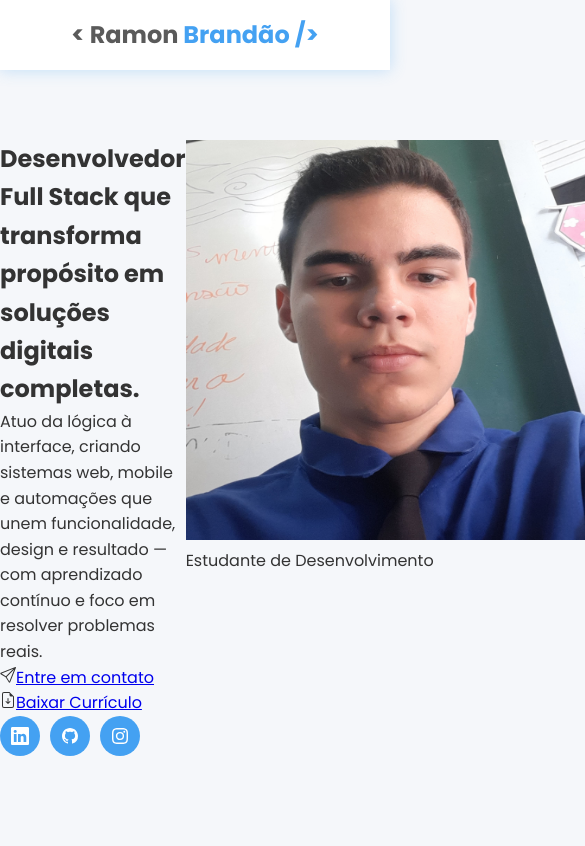
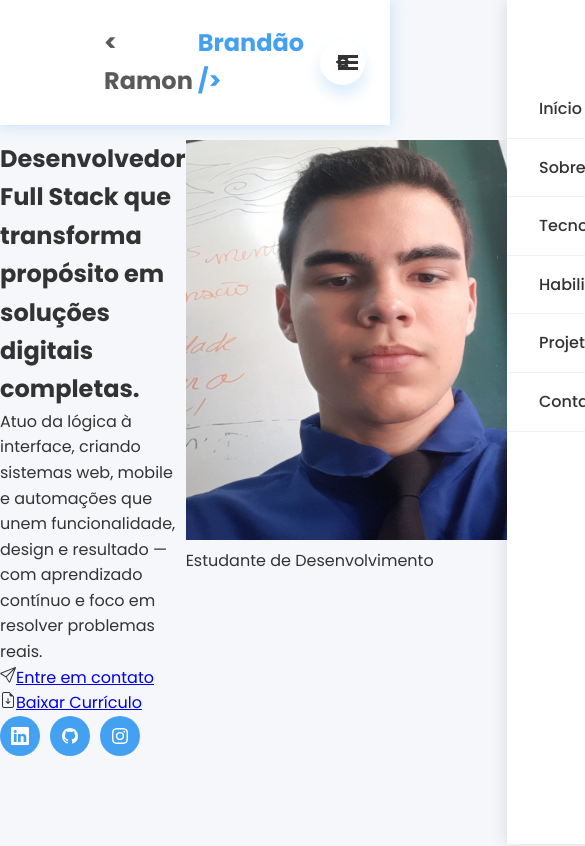
Before and after one commit to Ramon-24/Ramon_brandao, a Next.js app in the folder portifolio-ramon_brandao/: page / in a window 390 px wide. Shown: the top 846 px of the page, 585 px wide, since content can reach past the window. Built offline with nearby package versions, Linux system fonts and the light colour scheme.

Commit message:
Menu feito na nav

```diff
--- a/portifolio-ramon_brandao/src/app/Components/Components.css/Habilidades.css
+++ b/portifolio-ramon_brandao/src/app/Components/Components.css/Habilidades.css
@@ -7,7 +7,7 @@
  */
 .habilidades-scroll-cards {
     position: relative;
-    /* overflow: hidden; */
+    overflow-x: auto;
     padding: 0 65px 0 50px;
     background-color: var(--color-background);
 }
@@ -21,11 +21,11 @@
  * - Scroll snap para melhor experiência mobile
  */
 .habilidades-scroll {
+    display: flex;
+    gap: 4px;
+    overflow-x: auto;
+    scroll-snap-type: x mandatory;
     padding: 20px 0;
-    display: flex;
-    gap: 15px;
-    overflow-x: visible;
-    scroll-snap-type: x mandatory;
     scrollbar-width: none;
     /* Esconde a barra de scroll no Firefox */
     -ms-overflow-style: none;
@@ -47,11 +47,13 @@
  * - Transição suave para efeitos hover
  */
 .habilidade-card {
+    max-width: 336px;
     min-width: 250px;
     background-color: var(--color-card-background);
     box-shadow: var(--effect-lg);
     border-radius: 16px;
     padding: 20px;
+    margin-left: 10px;
     scroll-snap-align: start;
     transition: all 0.3s ease;
     cursor: pointer;
--- a/portifolio-ramon_brandao/src/app/Components/Components.css/Navegacao.css
+++ b/portifolio-ramon_brandao/src/app/Components/Components.css/Navegacao.css
@@ -1,12 +1,4 @@
-/**
- * BARRA DE NAVEGAÇÃO PRINCIPAL
- *
- * Barra fixa no topo da página com:
- * - Logo/identidade à esquerda
- * - Links de navegação à direita
- * - Efeitos de hover suaves
- * - Sombra sutil
- */
+/* Estilos existentes do desktop (mantidos exatamente iguais) */
 .nav {
   position: fixed;
   display: flex;
@@ -16,51 +8,36 @@
   background: var(--color-card-background);
   box-shadow: var(--effect-glow);
   width: 100vw;
-  z-index: 1000; /* Garante que fique acima de outros elementos */
+  z-index: 1000;
   top: 0;
   left: 0;
 }
 
-/**
- * LADO ESQUERDO DA NAVEGAÇÃO (LOGO/IDENTIDADE)
- *
- * Contém o logo e nome do site
- * - Alinhamento centralizado
- * - Espaçamento interno
- * - Efeito de hover suave
- */
 .nav-esquerda {
-  padding-left: 4.5rem; /* 75px convertido para rem */
-  font-size: 1.2rem; /* 19px convertido para rem */
+  padding-left: 4.5rem;
+  font-size: 1.2rem;
   font-weight: 700;
-  color: var(--color-primary-1); /* Cor escura primária */
   display: flex;
   align-items: center;
-  text-decoration: none;
-  transition: all 0.3s ease;
-  gap: 0.3rem; /* 5px convertido para rem */
+  gap: 0.3rem;
 }
 
-.nav-esquerda:hover {
-  transform: scale(1.05);
-}
-
-/* Partes do logo com cores diferentes */
 .logo1 {
-  color: var(--color-secondary-2); /* Cor secundária */
+  color: var(--color-secondary-2);
+  font-feature-settings: "kern" on;
+  font-variant-ligatures: none;
 }
 
 .logo2 {
-  color: var(--color-accent); /* Cor de destaque */
+  color: var(--color-accent);
 }
 
-/**
- * LADO DIREITO DA NAVEGAÇÃO (LINKS)
- *
- * Contém os links de navegação principais
- * - Espaçamento uniforme entre links
- * - Alinhamento centralizado
- */
+.logo1,
+.logo2 {
+  font-size: 1.5rem;
+  margin: 0;
+}
+
 .nav-direita {
   display: flex;
   align-items: center;
@@ -68,45 +45,25 @@
   padding-right: 2rem;
 }
 
-/**
- * LINKS DE NAVEGAÇÃO
- *
- * Estilo base para cada item de menu
- * - Transição suave para hover
- * - Efeito de sublinhado animado
- */
 .links {
-  font-size: 1rem; /* 16px */
+  font-size: 1rem;
   font-weight: 600;
   transition: all 0.3s ease;
-  position: relative;
   color: var(--color-text-primary);
   text-decoration: none;
+  position: relative;
   padding: 0.5rem 0;
 }
 
-/**
- * ESTADO HOVER DOS LINKS
- *
- * Efeitos aplicados ao passar o mouse:
- * - Mudança de cor
- * - Levitação sutil
- * - Sublinhado animado
- */
 .links:hover {
   color: var(--color-primary-2);
   transform: translateY(-2px);
 }
 
-/**
- * ANIMAÇÃO DO SUBLINHADO
- *
- * Efeito de sublinhado que cresce da esquerda para direita
- */
 .links::after {
   content: '';
   position: absolute;
-  bottom: -0.3rem; /* -5px convertido para rem */
+  bottom: -0.3rem;
   left: 0;
   width: 0;
   height: 2px;
@@ -118,34 +75,90 @@
   width: 100%;
 }
 
-/**
- * RESPONSIVIDADE
- *
- * Ajustes para telas menores
- */
+/* Novos estilos apenas para mobile */
 @media (max-width: 768px) {
-  .nav {
-    padding: 1rem;
+  .nav-direita {
+    display: none;
   }
 
-  .nav-esquerda {
-    padding-left: 1rem;
-    font-size: 1rem;
+  .hamburguer-button {
+    position: absolute;
+    right: 2rem;
+    width: 20px;
+    height: 15px;
+    display: flex;
+    flex-direction: column;
+    justify-content: space-between;
+    background: none;
+    border: none;
+    cursor: pointer;
+    padding: 0;
+    z-index: 1001;
   }
 
-  .nav-direita {
-    gap: 1rem;
-    padding-right: 1rem;
+  .hamburguer-button span {
+    display: block;
+    width: 100%;
+    height: 3px;
+    background: var(--color-text-primary);
+    transition: all 0.3s ease;
+  }
+
+  .hamburguer-button.open span:nth-child(1) {
+    transform: translateY(10px) rotate(45deg);
+  }
+
+  .hamburguer-button.open span:nth-child(2) {
+    opacity: 0;
+  }
+
+  .hamburguer-button.open span:nth-child(3) {
+    transform: translateY(-10px) rotate(-45deg);
+  }
+
+  .mobile-menu {
+    position: fixed;
+    top: 0;
+    right: -100%;
+    width: 70%;
+    max-width: 300px;
+    height: 100vh;
+    background: var(--color-card-background);
+    box-shadow: -2px 0 15px rgba(0, 0, 0, 0.1);
+    transition: right 0.3s ease;
+    z-index: 1000;
+    padding-top: 80px;
+  }
+
+  .mobile-menu.open {
+    right: 0;
+  }
+
+  .mobile-link {
+    display: block;
+    padding: 1rem 2rem;
+    color: var(--color-text-primary);
+    text-decoration: none;
+    font-weight: 500;
+    border-bottom: 1px solid rgba(0, 0, 0, 0.05);
+  }
+
+  .mobile-menu::before {
+    content: '';
+    position: fixed;
+    top: 0;
+    left: 0;
+    width: 100%;
+    height: 100%;
+    /* background: rgba(0,0,0,0.5); */
+    z-index: 999;
+    opacity: 0;
+    pointer-events: none;
+    transition: opacity 0.3s ease;
+  }
+
+  .mobile-menu.open::before {
+    opacity: 1;
+    pointer-events: auto;
   }
 }
-
-@media (max-width: 480px) {
-  .nav-direita {
-    display: none; /* Esconde os links em telas muito pequenas */
-  }
-
-  .nav-esquerda {
-    margin: 0 auto; /* Centraliza o logo */
-    padding-left: 0;
-  }
-}
--- a/portifolio-ramon_brandao/src/app/Components/Components.css/TituloSecao.css
+++ b/portifolio-ramon_brandao/src/app/Components/Components.css/TituloSecao.css
@@ -1,4 +1,3 @@
-
 .titulo-secao {
   padding-top: 100px;
   text-align: center;
--- a/portifolio-ramon_brandao/src/app/Components/Navegacao.js
+++ b/portifolio-ramon_brandao/src/app/Components/Navegacao.js
@@ -9,21 +9,25 @@ import "./Components.css/Navegacao.css";
 export function Navegacao() {
     const { config } = useConfig();
     const [t, setT] = useState(null);
+    const [isMenuOpen, setIsMenuOpen] = useState(false);
+    const [isMobile, setIsMobile] = useState(false);
 
     useEffect(() => {
-        if (config?.idioma) {
-            setT(Textos[config.idioma]?.nav);
-        }
+        const checkIfMobile = () => setIsMobile(window.innerWidth <= 768);
+        checkIfMobile();
+        window.addEventListener('resize', checkIfMobile);
+        return () => window.removeEventListener('resize', checkIfMobile);
+    }, []);
+
+    useEffect(() => {
+        if (config?.idioma) setT(Textos[config.idioma]?.nav);
     }, [config?.idioma]);
 
     useEffect(() => {
         const handleStorage = () => {
             const configSalva = JSON.parse(localStorage.getItem('configuracoes'));
-            if (configSalva?.idioma) {
-                setT(Textos[configSalva.idioma]?.nav);
-            }
+            if (configSalva?.idioma) setT(Textos[configSalva.idioma]?.nav);
         };
-
         window.addEventListener('storage', handleStorage);
         return () => window.removeEventListener('storage', handleStorage);
     }, []);
@@ -36,6 +40,9 @@ export function Navegacao() {
                 <h1 className="logo1">{t.logo1}</h1>
                 <h1 className="logo2">{t.logo2}</h1>
             </div>
+
+            {/* Versão Desktop (exatamente como estava antes) */}
+            {!isMobile && (
                 <div className="nav-direita">
                     <Link href="/" className="links">{t.links.inicio}</Link>
                     <Link href="/" className="links">{t.links.sobre}</Link>
@@ -45,7 +52,33 @@ export function Navegacao() {
                     <Link href="/" className="links">{t.links.contato}</Link>
                     <Config />
                 </div>
+            )}
+
+            {/* Versão Mobile */}
+            {isMobile && (
+                <>
+                    <Config /> {/* Configurações sempre visíveis */}
+
+                    <button
+                        className={`hamburguer-button ${isMenuOpen ? 'open' : ''}`}
+                        onClick={() => setIsMenuOpen(!isMenuOpen)}
+                        aria-label="Menu"
+                    >
+                        <span></span>
+                        <span></span>
+                        <span></span>
+                    </button>
+
+                    <div className={`mobile-menu ${isMenuOpen ? 'open' : ''}`}>
+                        <Link href="/" className="mobile-link">{t.links.inicio}</Link>
+                        <Link href="/" className="mobile-link">{t.links.sobre}</Link>
+                        <Link href="/" className="mobile-link">{t.links.tecnologias}</Link>
+                        <Link href="/" className="mobile-link">{t.links.habilidades}</Link>
+                        <Link href="/" className="mobile-link">{t.links.projetos}</Link>
+                        <Link href="/" className="mobile-link">{t.links.contato}</Link>
+                    </div>
+                </>
+            )}
         </section>
-
     );
 }
```
Also changed, not shown: portifolio-ramon_brandao/src/app/Components/Components.css/Projetos.css (+85 -12 lines). Lines whose indentation alone changed are shown as unchanged.
